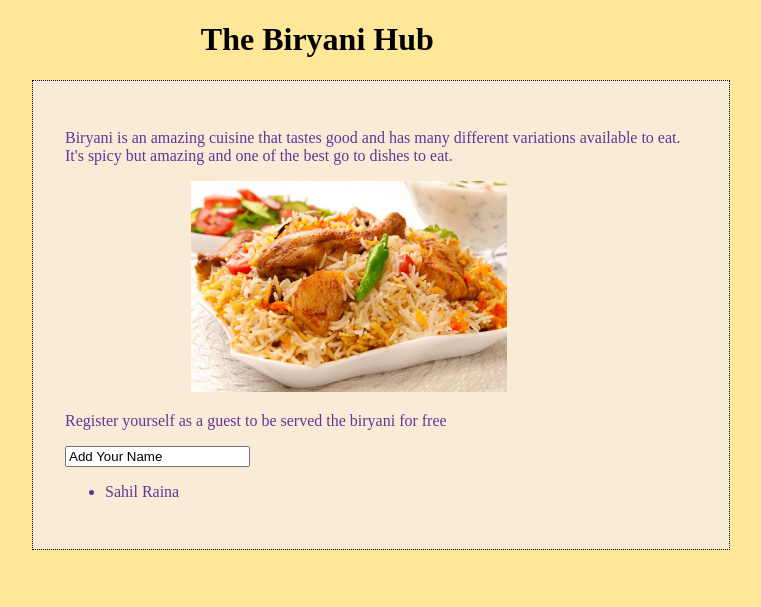
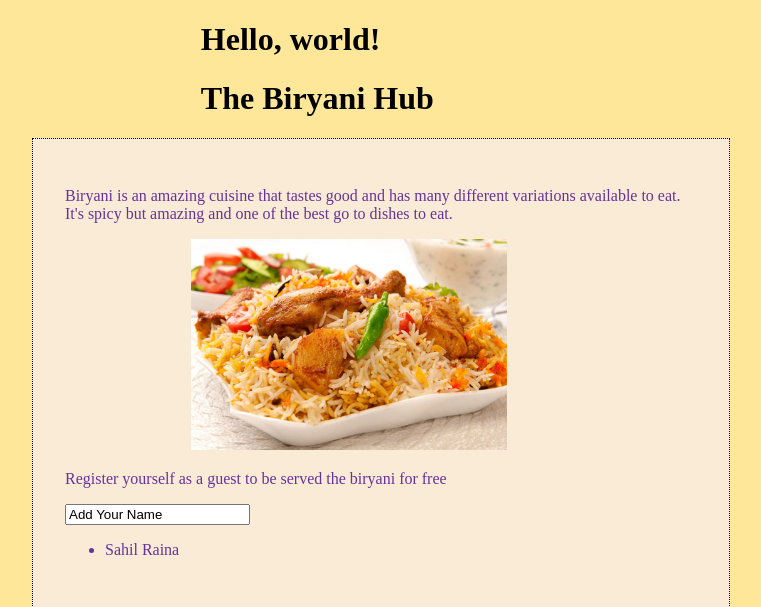
Before and after one commit to saisahil2015/csci5117-basicFlask, a Flask app: page /hi in a window 1280 px wide. Shown: the top 607 px of the page, without its empty margins (376-1137 px from the left). Run offline with Flask 2, Linux system fonts and the light colour scheme.

Commit message:
Added Conditional Statements with Jinja

```diff
--- a/server.py
+++ b/server.py
@@ -16,3 +16,9 @@ def hi():
     # looking for username in query parameters. the one after "?"
     # user_name = request.args.get("userName", "unknown")
     return render_template('main.html')
+
+
+@app.route('/hi', methods=['GET'])
+@app.route('/hi/<name>')
+def hello(name=None):
+    return render_template('main.html', name=name)
--- a/templates/main.html
+++ b/templates/main.html
@@ -28,6 +28,13 @@
     <meta http-equiv="X-UA-Compatible" content="IE=edge">
     <meta name="viewport" content="width=device-width, initial-scale=1.0">
     <title>The Biryani Hub</title>
+
+    {%if name%}
+    <h1>Hello {{name}}!</h1>
+    {%else%}
+    <h1>Hello, world!</h1>
+    {%endif%}
+
 </head>
 <link rel="stylesheet" href="/static/style.css">
 <script src="/static/main.js"></script>
```
